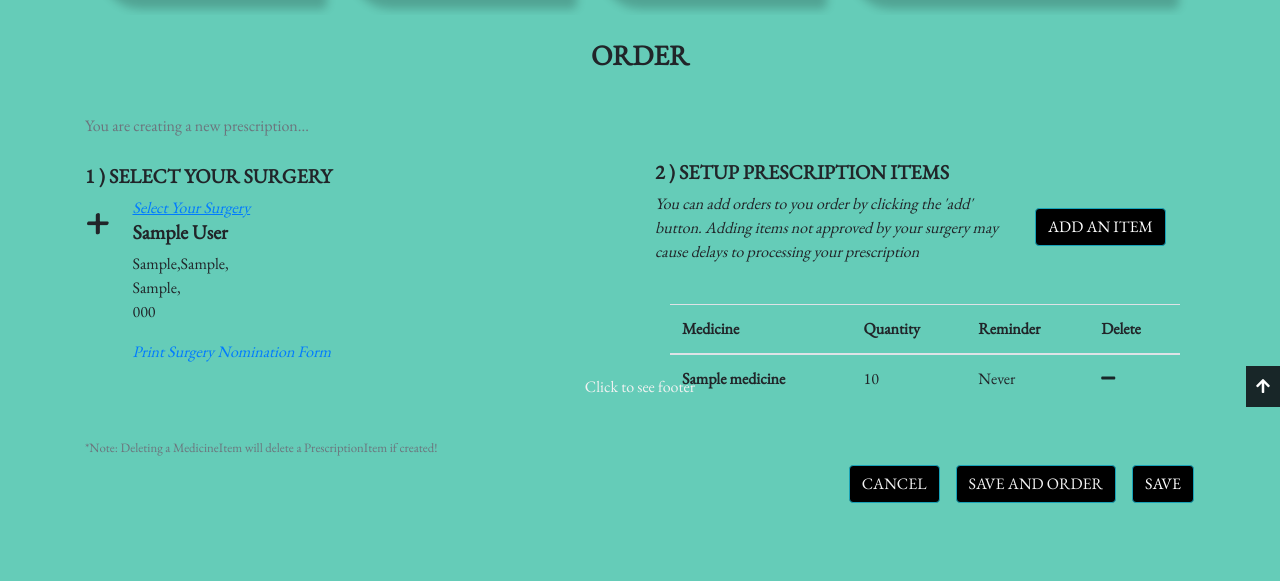
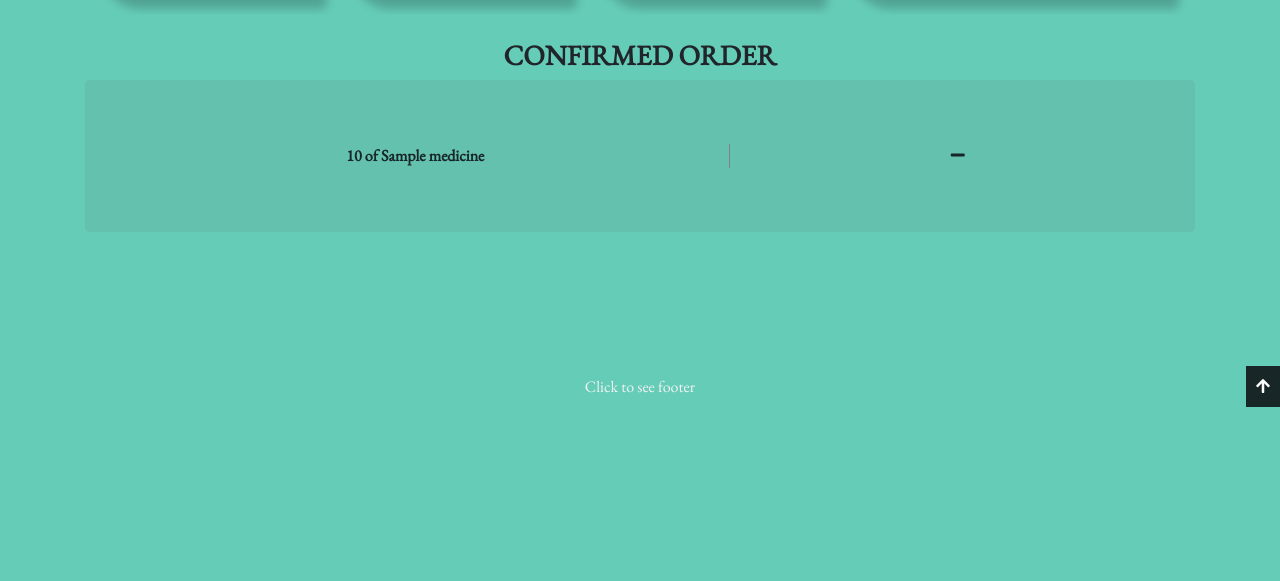
Before and after one commit to ella-adeka/Lingfield-Pharmacy, a Django app: page /accounts/dashboard/ in a window 1280 px wide. Shown: the part 385-966 px from the top of the page. After the commit the page ends 792 px from the top, so only its background shows below. Run offline with Django 3.2, Linux system fonts and the light colour scheme; a user stored in the database is signed in; tables that the repository leaves empty hold one stand-in row (values such as "Sample post"); some libraries are stand-ins or nearby versions; some web fonts are replaced.

Commit message:
Necessary Changes

```diff
--- a/lingfield_project/accounts/templates/registration/dashboard.html
+++ b/lingfield_project/accounts/templates/registration/dashboard.html
@@ -59,7 +59,7 @@
             </div>
 
 
-            <div id="MyInfo" class="TableBody  mt-4" style="display:none">
+            <div id="MyInfo" class="TableBody  mt-4" style="display:none;margin-bottom: 50px;">
                 <h3>INFO</h3>
                 <form enctype="multipart/form-data" method="POST" id="formOne">
                     {% csrf_token %}
@@ -145,7 +145,7 @@
                 </form>
             </div>
 
-            <div id="Order" class="TableBody  mt-4">
+            <div id="Order" class="TableBody  mt-4" style="display:none;">
                 <h3 class=" text-center"><strong>ORDER</strong></h3>
                 <br>
 
@@ -282,7 +282,7 @@
                                     </div>
                                     <div class="col-lg-4 col-md-12 col-sm-12" >
                                         <!-- LINK TRIGGER FOR MODAL FOR SELECTING A SURGERY -->
-                                        <a href="#" data-toggle="modal" data-target=".meds"><button class="btn btn-info mt-3" >ADD AN ITEM</button></a>
+                                        <a href="#" data-toggle="modal" data-target=".meds"><button class="btn btn-info mt-3 mb-3" >ADD AN ITEM</button></a>
 
 
                                     <!-- MODAL FOR SELECTING MEDICINE -->
@@ -371,8 +371,8 @@
 
                        <span><small class="text-muted">*Note: Deleting a MedicineItem will delete a PrescriptionItem if created!</small></span>
                        <div class="row float-right " style="margin-top: 30px;">
-                            <button class="btn btn-outline-info order-sm-first order-lg-last mr-sm-3" type="submit" >SAVE</button>
-                            <button class="btn btn-outline-info mr-3" type="submit"><a href="{% url 'accounts:new_prescription' %}" style="text-decoration: none;color: #F2F2F2;">SAVE AND ORDER</a></button>
+                            <button class="btn btn-outline-info order-sm-first order-lg-last mr-3" type="submit" >SAVE</button>
+                            <button class="btn btn-outline-info  mr-3" type="submit"><a href="{% url 'accounts:new_prescription' %}" style="text-decoration: none;color: #F2F2F2;">SAVE AND ORDER</a></button>
                             <button class="btn btn-outline-info order-lg-first order-sm-last mr-lg-3" type="submit" ><a href="{% url 'lingfield:home' %}" style="text-decoration: none;color: #F2F2F2;">CANCEL</a></button>
                         </div>
                     </div>
@@ -380,10 +380,34 @@
             </div>
 
 
-            <div id="MyOrders" class="TableBody mt-4" style="display:none">
-                <h3 class="text-center"><strong>MY ORDER</strong></h3>
+            <div id="MyOrders" class="TableBody mt-4" >
                 <div style="margin-bottom: 60px;">
-                    {% if  prescription_item and prescription.complete == True %}
+
+
+                    {% if prescription %}
+                        <h3 class="text-center"><strong>CONFIRMED ORDER</strong></h3>
+                        <div style="margin-bottom: 50px;">
+                            {% for x in prescription %}
+                                <div class="jumbotron text-center" style="background: #64c1ae;color: #182628;">
+                                    <div class="row ">
+                                        <div class="col-lg-7 col-sm-12" style="border-right: 1px solid gray">
+                                            <b>
+                                                {{ x.items }}
+                                            </b>
+
+                                        </div>
+                                        <div class="col-lg-5 col-sm-12">
+                                            <span><a href="{% url 'accounts:delete_prescription' x.id %}"><i class="fas fa-minus mr-lg-n2" style="color: #182628;"></i></a></span>
+                                        </div>
+                                    </div>
+                                </div>
+                                <br>
+                            {% empty %}
+                                <br>
+                            {% endfor %}
+                        </div>
+                    {% else %}
+                        <h3 class="text-center"><strong>MY ORDER</strong></h3>
                         {% for x in prescription_item %}
                             <div class="jumbotron text-center" style="background: #64c1ae;color: #182628;">
                                 <div class="row ">
@@ -394,7 +418,7 @@
                                         {{ x.medicine_item }}
                                     </div>
                                     <div class="col-lg-1 col-sm-12">
-                                        <span><a href="{% url 'accounts:delete_prescription' x.id %}"><i class="fas fa-minus mr-lg-n2" style="color: #182628;"></i></a></span>
+                                        <span><a href="{% url 'accounts:delete_prescription_item' x.id %}"><i class="fas fa-minus mr-lg-n2" style="color: #182628;"></i></a></span>
                                     </div>
                                 </div>
                             </div>
@@ -402,30 +426,16 @@
                         {% empty %}
                             <div class="text-center"><b>You do not have any current prescription order</b></div>
                         {% endfor %}
-                        <div class="float-right mt-3">
-                            <button class="btn btn-outline-info" type="submit" name="order"><a href="#" data-toggle="modal" data-target=".order-modal" style="text-decoration: none;color: #F2F2F2;">CONFIRM ORDER</a></button>
-                        </div>
+                        {% if prescription_item %}
+                            <div class="float-right mt-3">
+                                <button class="btn btn-outline-info" type="submit" name="order"><a href="#" data-toggle="modal" data-target=".order-modal" style="text-decoration: none;color: #F2F2F2;">CONFIRM ORDER</a></button>
+                            </div>
+                        {% else %}
+                            <br>
+                        {% endif %}
                     {% endif %}
                 </div>
 
-                <h3 class="text-center"><strong>CONFIRMED ORDER</strong></h3>
-                <div style="margin-bottom: 50px;">
-                    {% for x in prescription %}
-                        <div class="jumbotron text-center" style="background: #64c1ae;color: #182628;">
-                            <div class="row ">
-                                <div class="col-lg-7 col-sm-12" style="border-right: 1px solid gray">
-                                    {{ x.items }}
-                                </div>
-                                <div class="col-lg-5 col-sm-12">
-                                    <span><a href="{% url 'accounts:delete_prescription' x.id %}"><i class="fas fa-minus mr-lg-n2" style="color: #182628;"></i></a></span>
-                                </div>
-                            </div>
-                        </div>
-                        <br>
-                    {% empty %}
-                        <br>
-                    {% endfor %}
-                </div>
 
 
                 <!-- MODAL FOR CONFIRMING ORDER -->
```
